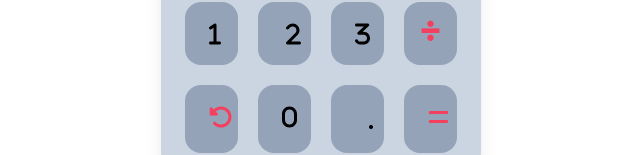
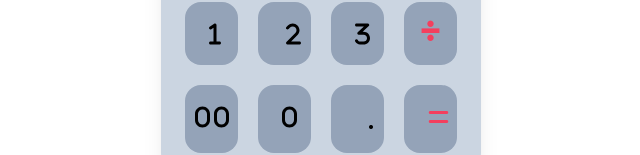
Before and after one commit to bhupend-deshmukh/Calculator-App, a React (Create React App) app: page / in a window 1280 px wide. Shown: the part 623-778 px from the top of the page, without its empty margins (319-959 px from the left). Built offline with nearby package versions, Linux system fonts and the light colour scheme.

Commit message:
fixed error

```diff
--- a/src/components/Keyboard.js
+++ b/src/components/Keyboard.js
@@ -10,14 +10,12 @@ import {
   fa8,
   fa9,
   faC,
-  faCircleXmark,
   faEquals,
   faMinus,
   faMultiply,
   faPercent,
   faPlus,
   faRectangleXmark,
-  faRotateLeft,
 } from "@fortawesome/free-solid-svg-icons";
 import { FontAwesomeIcon } from "@fortawesome/react-fontawesome";
 
@@ -27,7 +25,6 @@ function Keyboard() {
   const [buttonValue, setButtonValue] = useState("");
   const [result, setResult] = useState("");
   function storeButtoneValue(e) {
-    console.log(result.length);
     const trimData = buttonValue.trim();
     if (trimData === "") {
       if (
@@ -44,15 +41,29 @@ function Keyboard() {
       setButtonValue("");
       setResult("");
     } else {
-      console.log("else wala part is working.....");
       let value = e.target.id;
       let btnValue = buttonValue;
       let spValue = btnValue.split("");
       let lastChar = spValue[spValue.length - 1];
-      if(spValue.length == 1){
-        if(spValue[0] == 0 && value == 0){
+      if (spValue.length == 0) {
+        if (value == "00") {
+          let newSpValue = spValue.join("") + "0";
+          newSpValue.replace(/(\.[^.]*)\./g, "$1");
+          setButtonValue(newSpValue);
+          return;
+        }
+      }
+      if (spValue.length == 1) {
+        if (spValue[0] == 0 && value == 0) {
           spValue.pop();
+          if (value == "00") {
+            let newSpValue = spValue.join("") + "0";
+            newSpValue.replace(/(\.[^.]*)\./g, "$1");
+            setButtonValue(newSpValue);
+            return;
+          }
           let newSpValue = spValue.join("") + value;
+          newSpValue.replace(/(\.[^.]*)\./g, "$1");
           setButtonValue(newSpValue);
           return;
         }
@@ -70,13 +81,13 @@ function Keyboard() {
           value === "-" ||
           value === "x" ||
           value === "÷" ||
-          value === "%"
+          value === "%" ||
+          value === "."
         ) {
           spValue.pop();
           let newSpValue = spValue.join("") + value;
+          newSpValue.replace(/(\.[^.]*)\./g, "$1");
           const t_data = newSpValue.split("");
-          console.log("line number 77...");
-          console.log(newSpValue, "this is newSpValue...");
           setButtonValue(newSpValue);
           if (
             t_data.includes("+") ||
@@ -90,9 +101,17 @@ function Keyboard() {
           return;
         }
       }
+      if (value == ".") {
+        if (spValue.length == 0) {
+          let newSpValue = spValue.join("") + "0" + value;
+          newSpValue.replace(/(\.[^.]*)\./g, "$1");
+          setButtonValue(newSpValue);
+          return;
+        }
+      }
       let setData = buttonValue + value;
+      setData.replace(/(\.[^.]*)\./g, "$1");
       const t_data = setData.split("");
-
       setButtonValue(setData);
 
       if (
@@ -104,10 +123,6 @@ function Keyboard() {
       ) {
         calculate(setData);
       }
-      console.log("line number 103....");
-
-      // calculate();
-      // collectData();
     }
   }
 
@@ -118,8 +133,6 @@ function Keyboard() {
     } else {
       btnValue = buttonValue;
     }
-    // let btnValue = data || buttonValue;
-    console.log(buttonValue, data, "this is btnValue...");
     let spValue = btnValue.split("");
     let newString = "";
     let lastChar = spValue[spValue.length - 1];
@@ -144,12 +157,8 @@ function Keyboard() {
         newString += element;
       }
     }
-    console.log(newString,'11111111111111111111111111111111111');
     const removeZero = newString.replace(/\b0+(\d+)/g, "$1");
-    // replace(/\b0+(\d+)/g, "$1")
     let result = eval(removeZero);
-    console.log(result, "this is result...");
-    // if()
     setResult(result);
   }
 
@@ -158,20 +167,19 @@ function Keyboard() {
     let spValue = btnValue.split("");
     spValue.pop();
     let newSpValue = spValue.join("");
+    calculate(newSpValue);
     setButtonValue(newSpValue);
   }
 
   return (
-    // (let re = result.split(""))
     <div className="keyboard w-full absolute bottom-0">
       <div className="text-end mt-28 px-6 py-6">
         <p className="text-2xl font-bold text-gray-400">{buttonValue}</p>
         <p
           className={
-            buttonValue.length > 10 ? "text-2xl font-bold " : "text-5xl font-bold "
-            // result.length < 9
-            //   ? "text-2xl font-bold overflow-hidden whitespace-nowrap"
-            //   : "text-5xl font-bold overflow-hidden whitespace-nowrap"
+            buttonValue.length > 10
+              ? "text-2xl font-bold "
+              : "text-5xl font-bold "
           }
         >
           {result}
@@ -330,12 +338,13 @@ function Keyboard() {
             </button>
           </div>
           <div className=" bg-slate-400 rounded-2xl hover:bg-slate-500">
-            <button className="w-full" onClick={storeButtoneValue}>
-              <FontAwesomeIcon
-                id="reolad"
-                className="font-bold text-rose-500 py-4 px-6 mt-1 text-2xl"
-                icon={faRotateLeft}
-              />
+            <button
+              className="w-full py-5 px-6 flex gap-1 items-center justify-center"
+              id="00"
+              onClick={storeButtoneValue}
+            >
+              <FontAwesomeIcon id="00" className="text-2xl" icon={fa0} />
+              <FontAwesomeIcon id="00" className=" text-2xl" icon={fa0} />
             </button>
           </div>
           <div className=" bg-slate-400 rounded-2xl hover:bg-slate-500">
@@ -348,7 +357,13 @@ function Keyboard() {
             </button>
           </div>
           <div className="w-full bg-slate-400 rounded-2xl hover:bg-slate-500">
-            <p className="font-bold py-4 px-6 mt-1 text-2xl ml-3 ">.</p>
+            <button
+              onClick={storeButtoneValue}
+              id="."
+              className="outline-none font-bold py-4 px-6 mt-1 text-2xl ml-3 "
+            >
+              .
+            </button>
           </div>
           <div className=" bg-slate-400 rounded-2xl hover:bg-slate-500">
             <button className="w-full " onClick={calculate}>
```
